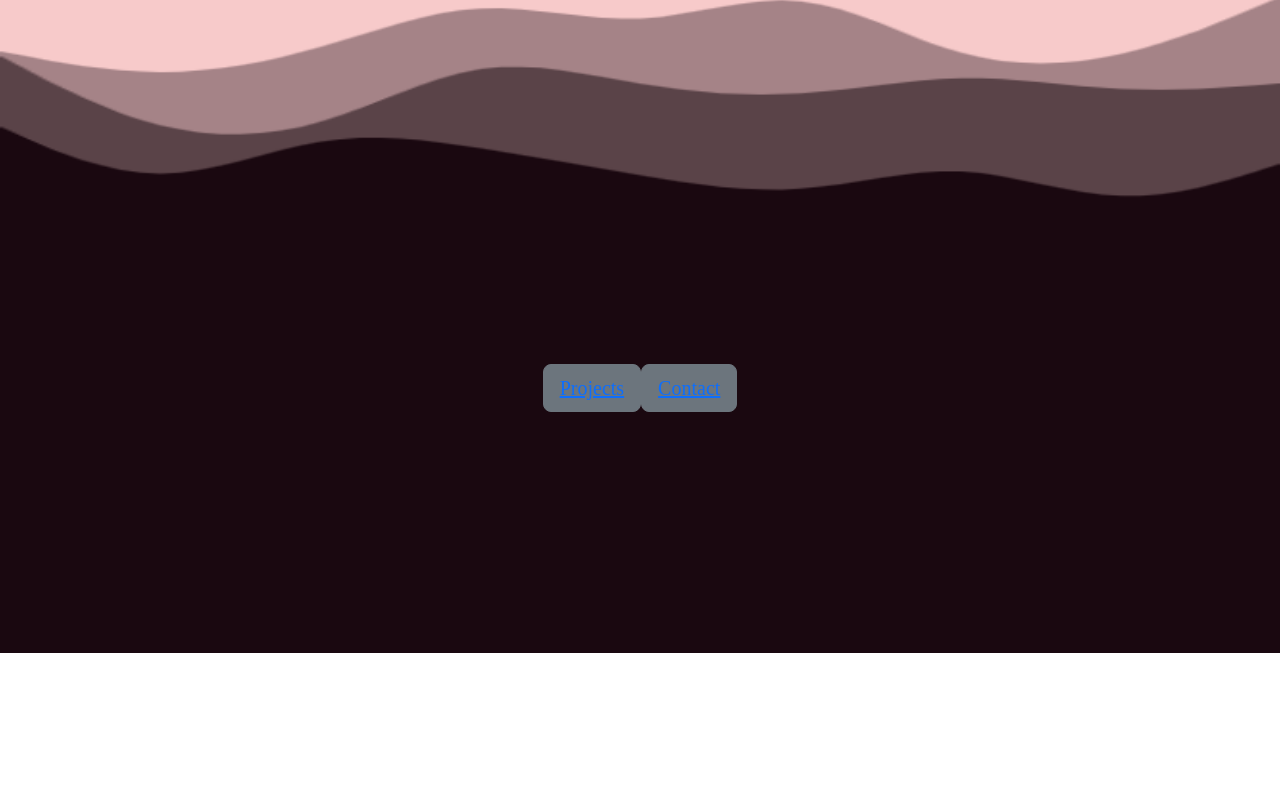
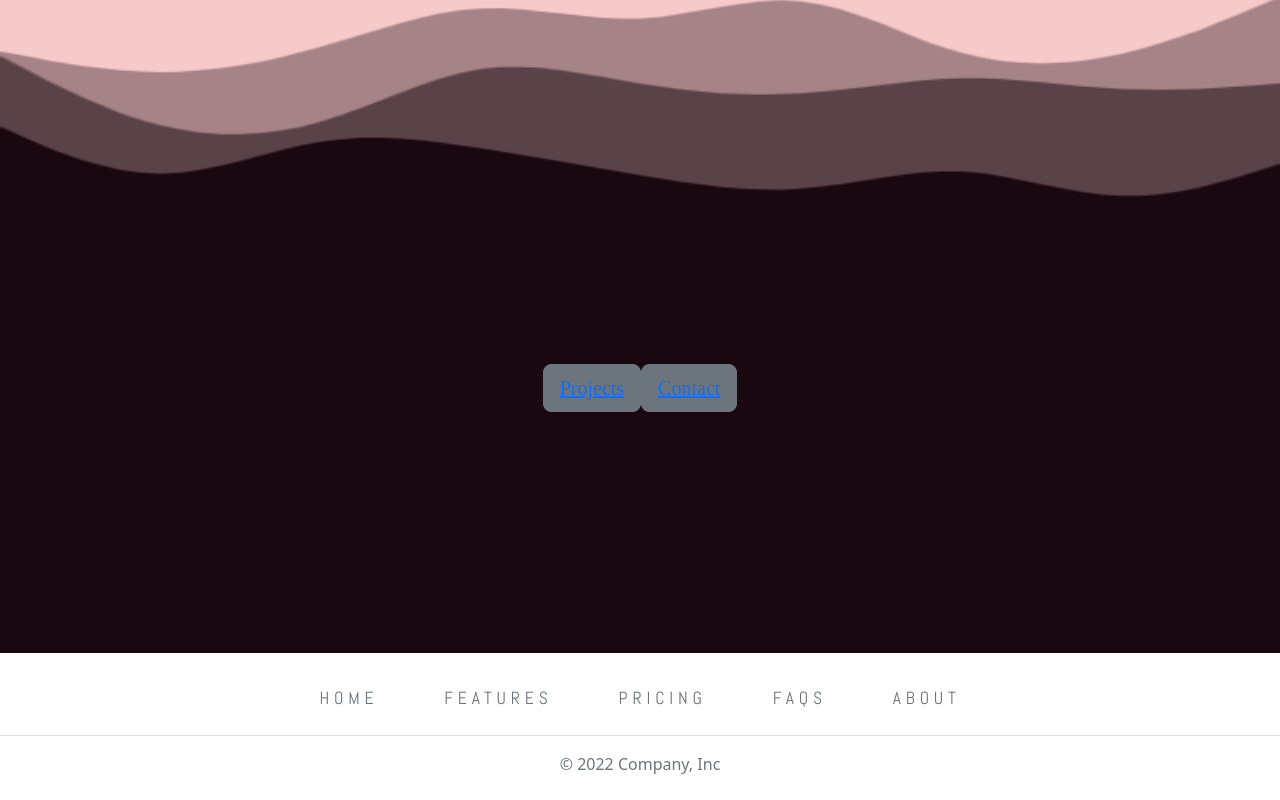
Before and after one commit to Yusen22/React_Portfolio, a React (Create React App) app in the folder react-portfolio/: page /#/ in a window 1280 px wide. Shown: the part 787-1587 px from the top of the page. Before the commit the page ends 1440 px from the top, so only its background shows below. Built offline with nearby package versions, Linux system fonts and the light colour scheme; a web font is replaced by a local one.

Commit message:
added footer to all pages

```diff
--- a/react-portfolio/src/components/Footer/index.js
+++ b/react-portfolio/src/components/Footer/index.js
@@ -2,16 +2,19 @@ import React from 'react'
 import './style.css'
 
 function Footer() {
-    <footer class="py-3 my-4">
-        <ul class="nav justify-content-center border-bottom pb-3 mb-3">
-            <li class="nav-item"><a href="#" class="nav-link px-2 text-muted">Home</a></li>
-            <li class="nav-item"><a href="#" class="nav-link px-2 text-muted">Features</a></li>
-            <li class="nav-item"><a href="#" class="nav-link px-2 text-muted">Pricing</a></li>
-            <li class="nav-item"><a href="#" class="nav-link px-2 text-muted">FAQs</a></li>
-            <li class="nav-item"><a href="#" class="nav-link px-2 text-muted">About</a></li>
-        </ul>
-        <p class="text-center text-muted">© 2022 Company, Inc</p>
-    </footer>
+
+    return (
+        <footer className="my-4">
+            <ul className="nav justify-content-center border-bottom pb-3 mb-3">
+                <li className="nav-item"><a href="#" className="nav-link px-2 text-muted">Home</a></li>
+                <li className="nav-item"><a href="#" className="nav-link px-2 text-muted">Features</a></li>
+                <li className="nav-item"><a href="#" className="nav-link px-2 text-muted">Pricing</a></li>
+                <li className="nav-item"><a href="#" className="nav-link px-2 text-muted">FAQs</a></li>
+                <li className="nav-item"><a href="#" className="nav-link px-2 text-muted">About</a></li>
+            </ul>
+            <p className="text-center text-muted">© 2022 Company, Inc</p>
+        </footer>
+    )
 }
 
 export default Footer
--- a/react-portfolio/src/components/Project/style.css
+++ b/react-portfolio/src/components/Project/style.css
@@ -13,7 +13,8 @@
     height: 300px;
     padding-top: 32px;
    margin: 0 auto;
-   object-fit:contain;
+   object-fit:cover;
+   object-position: top left;
 }
 
 .project-card .card-body {
```
